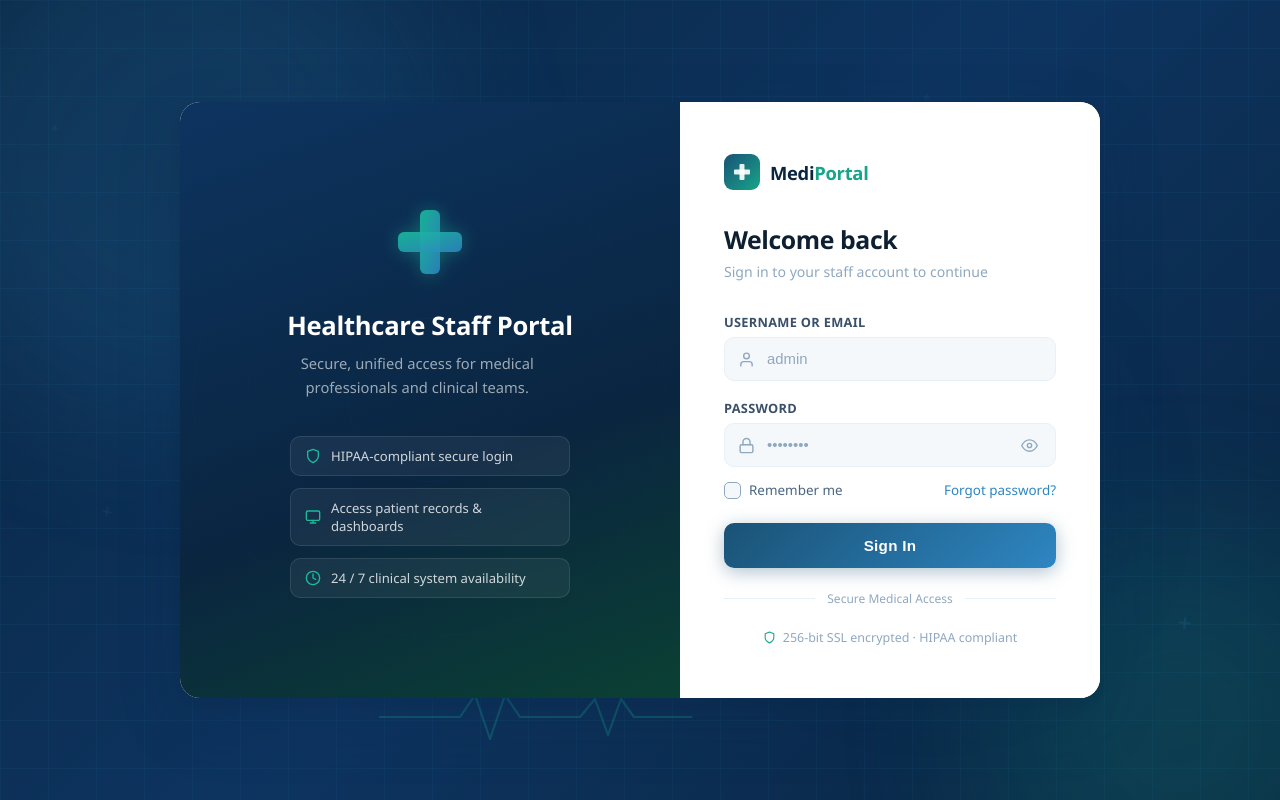
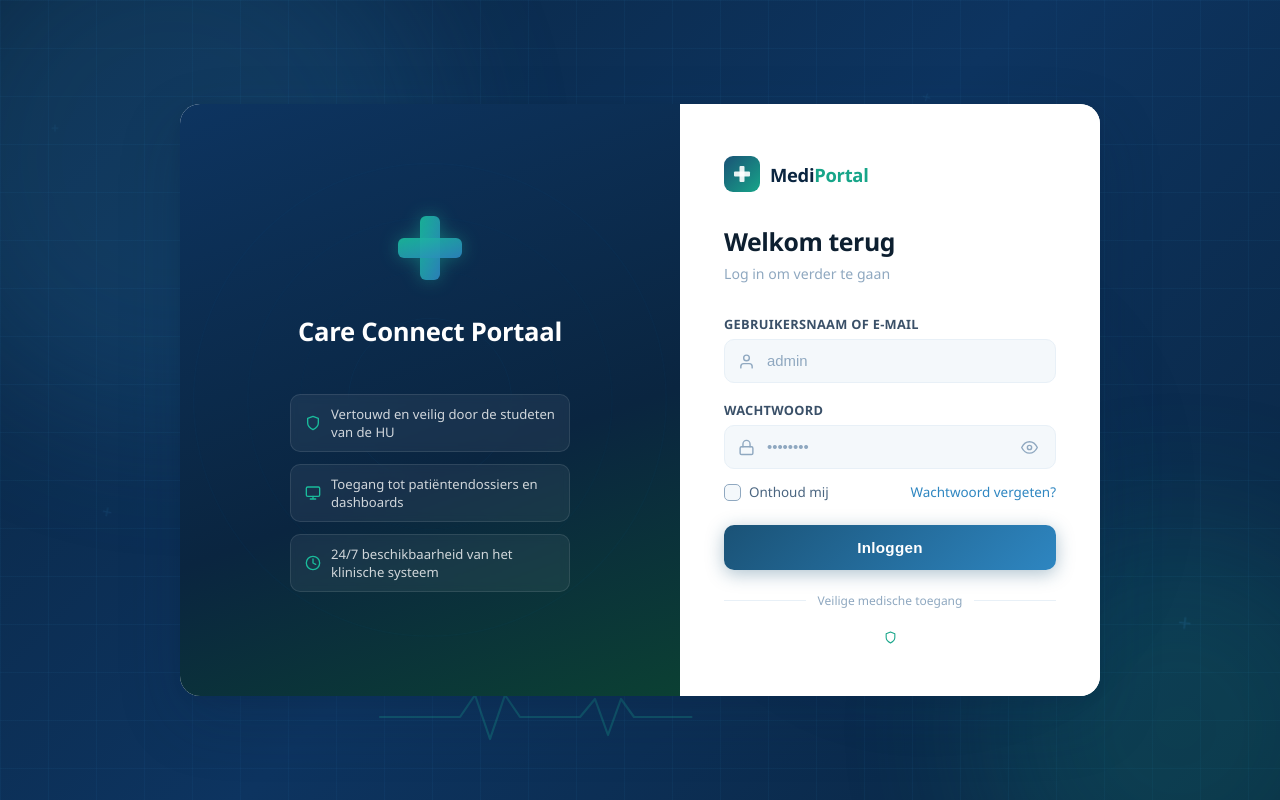
Before and after one commit to twanknip/CareConnect, a Flask app: page / in a window 1280 px wide. Run offline with Flask 3, Linux system fonts and the light colour scheme.

Commit message:
feat: update login page text to Dutch for localization

```diff
--- a/templates/login.html
+++ b/templates/login.html
@@ -3,7 +3,7 @@
 <head>
   <meta charset="utf-8">
   <meta name="viewport" content="width=device-width, initial-scale=1">
-  <title>MediPortal — Staff Login</title>
+  <title>Care Connect — Werknemers Login</title>
   <link rel="stylesheet" href="login.css">
 </head>
 <body>
@@ -59,8 +59,7 @@
         </svg>
 
         <div class="panel-tagline">
-          <h2>Healthcare Staff Portal</h2>
-          <p>Secure, unified access for medical professionals and clinical teams.</p>
+          <h2>Care Connect Portaal</h2>
         </div>
 
         <div class="feature-list">
@@ -68,21 +67,21 @@
             <svg width="16" height="16" viewBox="0 0 24 24" fill="none" stroke="currentColor" stroke-width="2" stroke-linecap="round" stroke-linejoin="round">
               <path d="M12 22s8-4 8-10V5l-8-3-8 3v7c0 6 8 10 8 10z"/>
             </svg>
-            HIPAA-compliant secure login
+            Vertouwd en veilig door de studeten van de HU
           </div>
           <div class="feature-item">
             <svg width="16" height="16" viewBox="0 0 24 24" fill="none" stroke="currentColor" stroke-width="2" stroke-linecap="round" stroke-linejoin="round">
               <rect x="2" y="3" width="20" height="14" rx="2"/>
               <path d="M8 21h8M12 17v4"/>
             </svg>
-            Access patient records &amp; dashboards
+            Toegang tot patiëntendossiers en dashboards
           </div>
           <div class="feature-item">
             <svg width="16" height="16" viewBox="0 0 24 24" fill="none" stroke="currentColor" stroke-width="2" stroke-linecap="round" stroke-linejoin="round">
               <circle cx="12" cy="12" r="10"/>
               <polyline points="12 6 12 12 16 14"/>
             </svg>
-            24 / 7 clinical system availability
+           24/7 beschikbaarheid van het klinische systeem
           </div>
         </div>
       </div>
@@ -101,9 +100,9 @@
         </div>
 
         <div class="form-heading">
-          <h1>Welcome back</h1>
+          <h1>Welkom terug</h1>
         </div>
-        <p class="form-sub">Sign in to your staff account to continue</p>
+        <p class="form-sub">Log in om verder te gaan</p>
 
         <div class="error-message" id="errorMessage"></div>
         <div class="lock-message" id="lockMessage">
@@ -115,7 +114,7 @@
 
           <!-- Username -->
           <div class="field-group">
-            <label class="field-label" for="username">Username or Email</label>
+            <label class="field-label" for="username">Gebruikersnaam of E-mail</label>
             <div class="input-wrap">
               <svg class="input-icon" width="17" height="17" viewBox="0 0 24 24" fill="none"
                    stroke="currentColor" stroke-width="2" stroke-linecap="round" stroke-linejoin="round">
@@ -128,7 +127,7 @@
 
           <!-- Password -->
           <div class="field-group">
-            <label class="field-label" for="password">Password</label>
+            <label class="field-label" for="password">Wachtwoord</label>
             <div class="input-wrap">
               <svg class="input-icon" width="17" height="17" viewBox="0 0 24 24" fill="none"
                    stroke="currentColor" stroke-width="2" stroke-linecap="round" stroke-linejoin="round">
@@ -150,22 +149,22 @@
           <div class="form-options">
             <label class="remember">
               <input type="checkbox" id="rememberMe" name="remember">
-              <span class="remember-text">Remember me</span>
+              <span class="remember-text">Onthoud mij</span>
             </label>
-            <a href="#" class="forgot-link">Forgot password?</a>
+            <a href="#" class="forgot-link">Wachtwoord vergeten?</a>
           </div>
 
           <!-- Submit -->
           <button type="submit" class="btn-login" id="loginBtn">
             <span class="btn-content">
-              <span class="btn-label">Sign In</span>
+              <span class="btn-label">Inloggen</span>
               <div class="spinner" id="spinner"></div>
             </span>
           </button>
 
           <div class="divider">
             <div class="divider-line"></div>
-            <span class="divider-text">Secure Medical Access</span>
+            <span class="divider-text">Veilige medische toegang</span>
             <div class="divider-line"></div>
           </div>
 
@@ -174,7 +173,6 @@
                  stroke="currentColor" stroke-width="2" stroke-linecap="round" stroke-linejoin="round">
               <path d="M12 22s8-4 8-10V5l-8-3-8 3v7c0 6 8 10 8 10z"/>
             </svg>
-            256-bit SSL encrypted · HIPAA compliant
           </div>
 
         </form>
```
